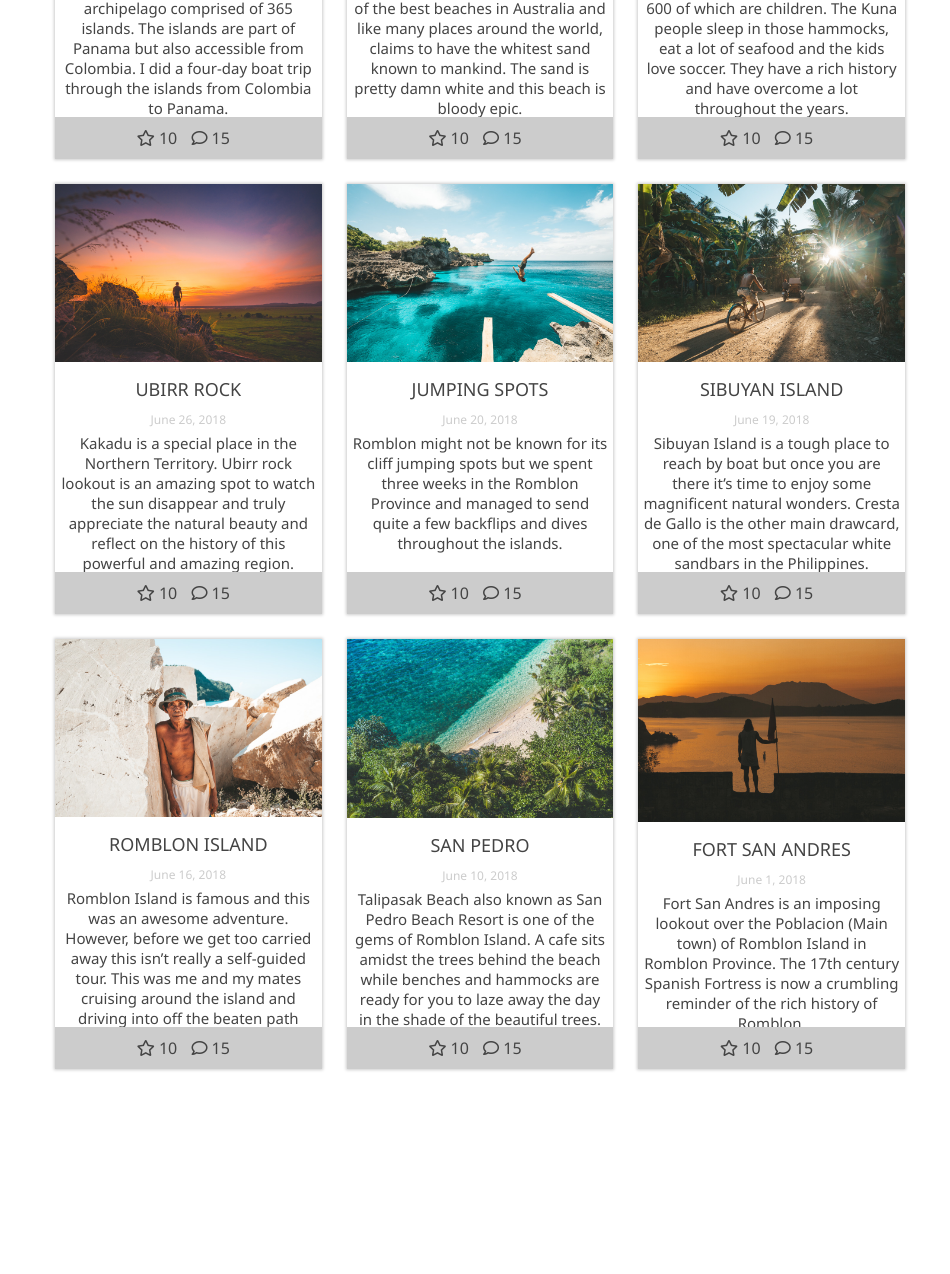
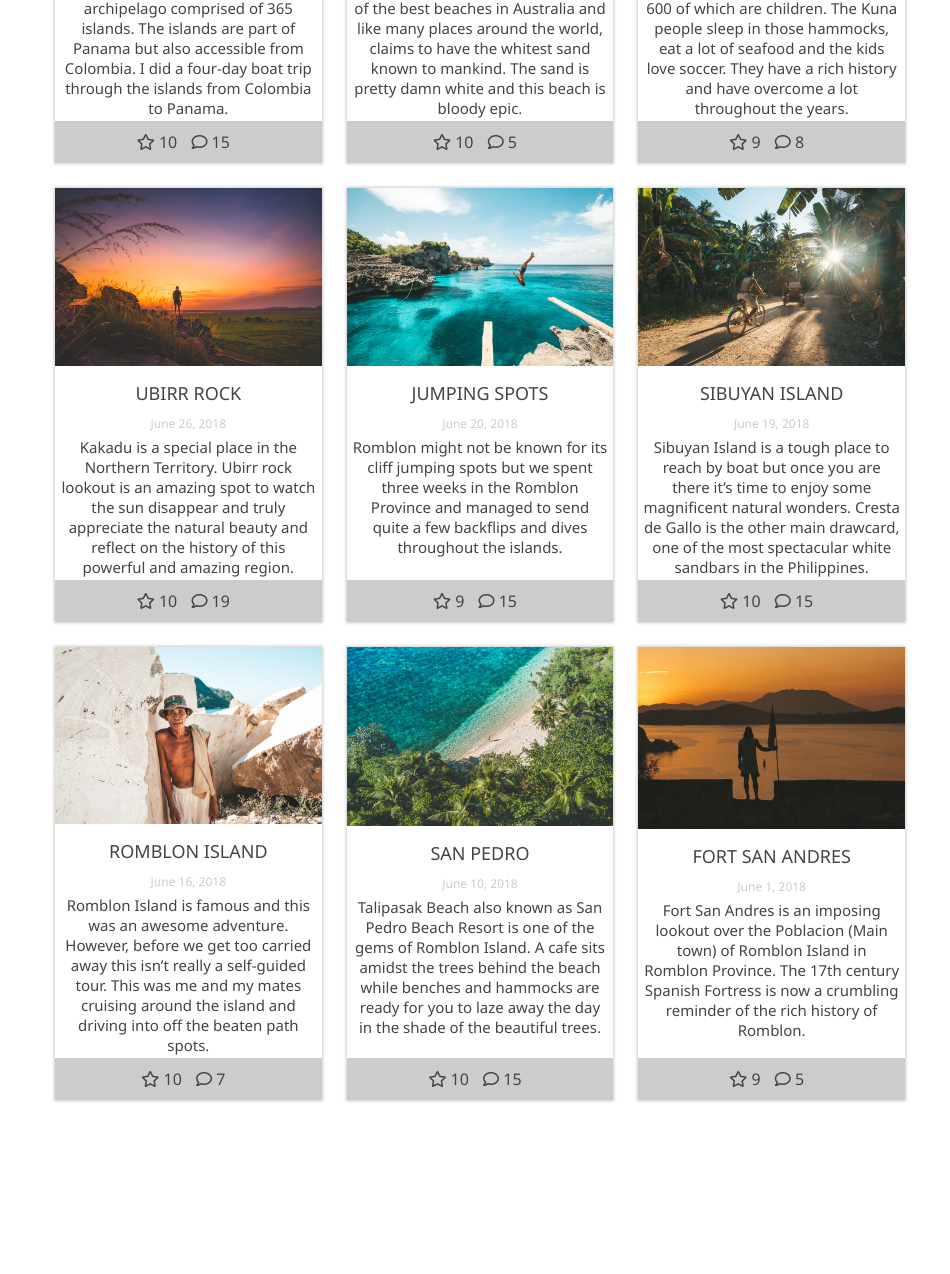
Before and after one commit to oksanapiaskovska/blog, a plain HTML site: page index.html in a window 1280 px wide. Shown: the part 597-1871 px from the top of the page, 0-950 px from the left. Drawn offline with Linux system fonts and the light colour scheme.

Commit message:
postcard bag fixed

```diff
--- a/index.html
+++ b/index.html
@@ -78,7 +78,7 @@
             <i class="far fa-star"></i>
             <p>10</p>
             <i class="far fa-comment"></i>
-            <p>15</p>
+            <p>5</p>
           </div>
         </div>
         <div class="post">
@@ -88,9 +88,9 @@
           <p class="post-summary">The village is home to 900 people, 600 of which are children. The Kuna people sleep in those hammocks, eat a lot of seafood and the kids love soccer. They have a rich history and have overcome a lot throughout the years.</p>
           <div class="post-icons">
             <i class="far fa-star"></i>
-            <p>10</p>
+            <p>9</p>
             <i class="far fa-comment"></i>
-            <p>15</p>
+            <p>8</p>
           </div>
         </div>
         <div class="post">
@@ -102,7 +102,7 @@
             <i class="far fa-star"></i>
             <p>10</p>
             <i class="far fa-comment"></i>
-            <p>15</p>
+            <p>19</p>
           </div>
         </div>
         <div class="post">
@@ -112,7 +112,7 @@
           <p class="post-summary">Romblon might not be known for its cliff jumping spots but we spent three weeks in the Romblon Province and managed to send quite a few backflips and dives throughout the islands.</p>
           <div class="post-icons">
             <i class="far fa-star"></i>
-            <p>10</p>
+            <p>9</p>
             <i class="far fa-comment"></i>
             <p>15</p>
           </div>
@@ -138,7 +138,7 @@
             <i class="far fa-star"></i>
             <p>10</p>
             <i class="far fa-comment"></i>
-            <p>15</p>
+            <p>7</p>
           </div>
         </div>
         <div class="post">
@@ -160,9 +160,9 @@
           <p class="post-summary">Fort San Andres is an imposing lookout over the Poblacion (Main town) of Romblon Island in Romblon Province. The 17th century Spanish Fortress is now a crumbling reminder of the rich history of Romblon.</p>
           <div class="post-icons">
             <i class="far fa-star"></i>
-            <p>10</p>
+            <p>9</p>
             <i class="far fa-comment"></i>
-            <p>15</p>
+            <p>5</p>
           </div>
         </div>
       </div>
--- a/style.css
+++ b/style.css
@@ -114,6 +114,7 @@ button {
   text-align: center;
   position: relative;
   min-height: 430px;
+  padding-bottom: 40px;
 }
 .post-heading {
   text-transform: uppercase;
```
